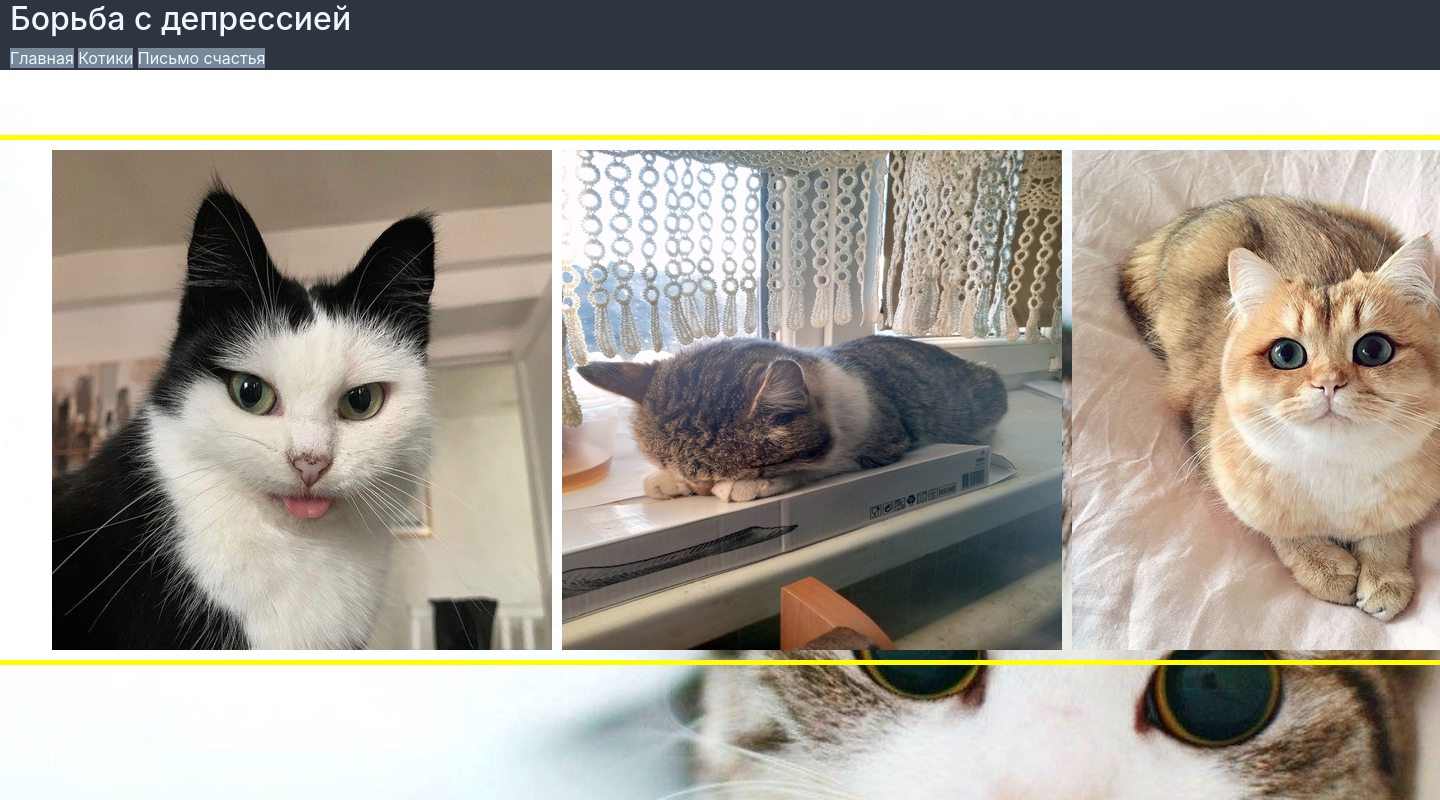
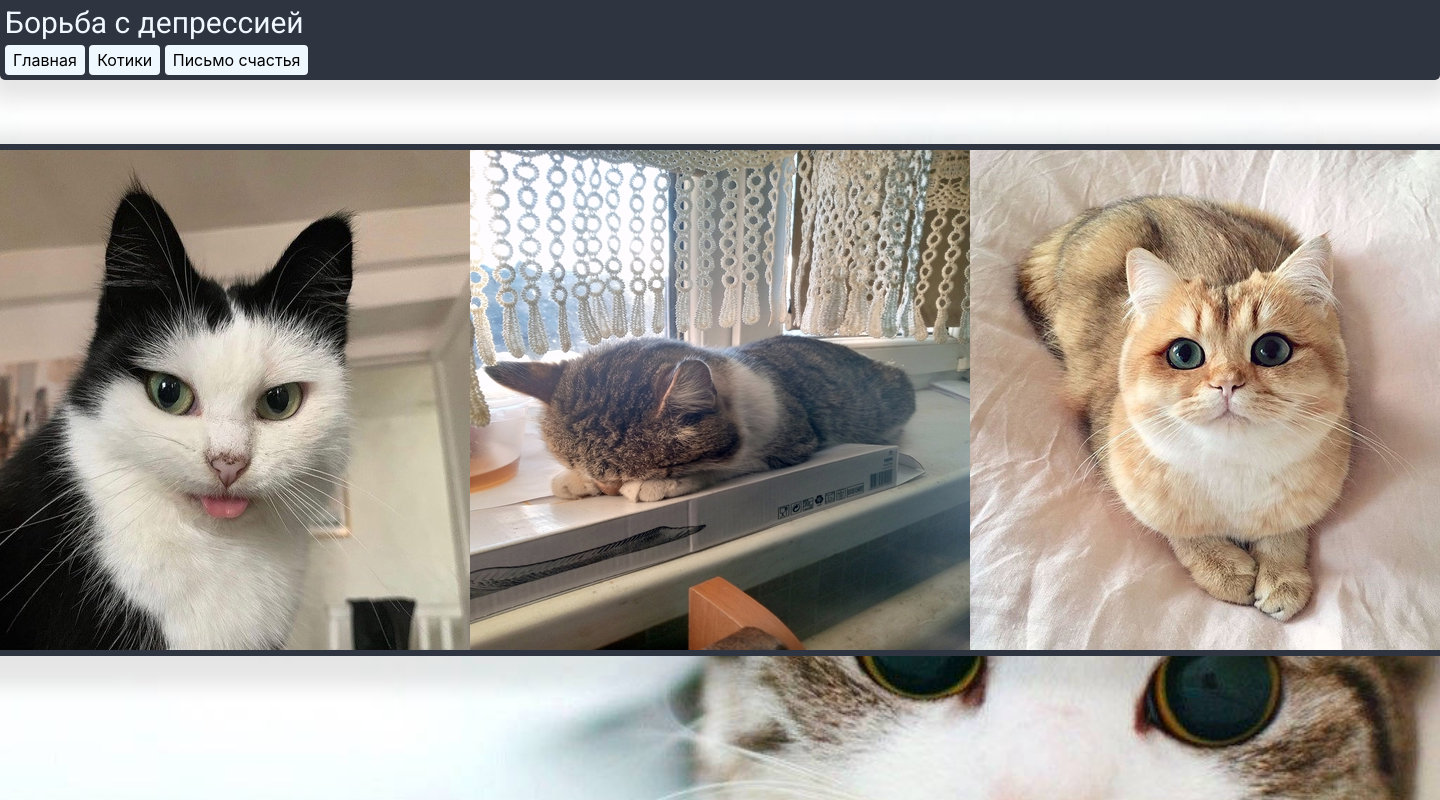
Before and after one commit to 8Vinso8/MyHomePageProject, a Django app: page /cats/ in a window 1440 px wide; the page is wider, and only the part inside the window is pictured. Run offline with Django 4.2, Linux system fonts and the light colour scheme; some libraries are stand-ins or nearby versions.

Commit message:
Улучшен дизайн

```diff
--- a/homepage/forms.py
+++ b/homepage/forms.py
@@ -2,4 +2,6 @@ from django import forms
 
 
 class EmailForm(forms.Form):
-    email = forms.EmailField(required=True)
+    email = forms.EmailField(required=True, label='',widget=forms.EmailInput(attrs={'placeholder': 'Email',
+                                                                                    'style': 'width: 300px',
+                                                                                    'class': 'form-control'}))
--- a/templates/base.html
+++ b/templates/base.html
@@ -13,54 +13,25 @@
     <style>
         header
         {
-            position: relative;
+            width: 100%;
+            height: 80px;
             background: #2e3440;
+            border-bottom-left-radius: 5px;
+            border-bottom-right-radius: 5px;
+            box-shadow: 0 10px 20px 10px rgba(0,0,0,.1);
         }
-
-        .header-text
-        {
-            position: relative;
-            left: 10px;
-            color: aliceblue;
-        }
-
-        .nav-bar
-        {
-            position: relative;
-            left: 10px;
-         }
-
-         .button-link
-         {
-            background-color: lightslategray;
-            color: aliceblue;
-         }
-
-         .button-link:hover
-         {
-            background-color: #555;
-         }
-
-         .button-link:active
-         {
-            background-color: black;
-         }
-
-         .button-link:visited
-         {
-            background-color: #ccc;
-         }
 
          .index
         {
-             position: absolute;
+             position: absolute ;
              left: 50%;
              top: 50%;
              transform: translate(-50%, -50%);
-             border: 5px solid #FFFF00;
-             padding: 10px;
-             display: block;
+             border: 6px solid #2e3440;
+             border-radius: 5px;
+             box-shadow: 0 10px 20px 20px rgba(0,0,0,.1);
         }
+
         body
         {
             background-image: url({% static 'background.jpg' %});
@@ -68,20 +39,55 @@
             background-attachment: fixed;
             background-size: cover;
         }
+
+        .title
+        {
+            font-family: "Roboto", "Lucida Grande", "DejaVu Sans", "Bitstream Vera Sans", Verdana, Arial, sans-serif;
+            font-size: 30px;
+            text-align: left;
+            color: aliceblue;
+            margin-left: 5px;
+        }
+
+        .menu
+        {
+            margin-left: 5px;
+        }
+
+        .button
+        {
+            background-color: aliceblue;
+            border: 2px solid aliceblue;
+            color: black;
+            border-radius: 4px;
+            transition-duration: 0.4s;
+        }
+
+        .button:hover
+        {
+            background-color: #2e3440;
+            border: 2px solid aliceblue;
+            color: aliceblue;
+        }
     </style>
     {% block head %}{% endblock %}
 </head>
 <body>
     <header>
-        <h2 class="header-text">Борьба с депрессией</h2>
-        <div class="nav-bar">
-            <a href="/" class="button-link">Главная</a>
-            <a href="/cats" class="button-link">Котики</a>
-            <a href="/mail" class="button-link">Письмо счастья</a>
+        <div class="title">Борьба с депрессией</div>
+        <div class="menu">
+            <a href="/">
+                <button class="button">Главная</button>
+            </a>
+            <a href="/cats">
+                <button class="button">Котики</button>
+            </a>
+            <a href="/mail">
+                <button class="button">Письмо счастья</button>
+            </a>
         </div>
     </header>
     <div class="index">
-    {% load static %}
         {% block content %}{% endblock %}
     </div>
     {% block footer %}{% endblock %}
--- a/templates/cats.html
+++ b/templates/cats.html
@@ -1,29 +1,14 @@
 {% extends "base.html" %}
 
 {% block head %}
-    <style>
-    .inline-block
-        {
-            float:left;
-            margin-right:10px;
-            max-width: 20%;
-            max-height: 20%;
-        }
-    </style>
     <title>Котики</title>
 {% endblock %}
 
 {% block content %}
-    <div id="banner" style="overflow: hidden; display: flex;justify-content: space-around">
+    <div style="display: flex; overflow: auto">
         {% load static %}
-        <div class="inline-block">
             <img src="{% static 'img/cats/cat1.jpg' %}" alt="Нет картинки :("/>
-        </div>
-        <div class="inline-block">
             <img src="{% static 'img/cats/cat2.jpg' %}" alt="Нет картинки :("/>
-        </div>
-        <div class="inline-block">
             <img src="{% static 'img/cats/cat3.jpg' %}" alt="Нет картинки :("/>
-        </div>
     </div>
 {% endblock %}
```
Also changed, not shown: templates/mail.html (+28 -2 lines), templates/sent.html (+7 -2 lines), templates/index.html (line endings or trailing spaces).
